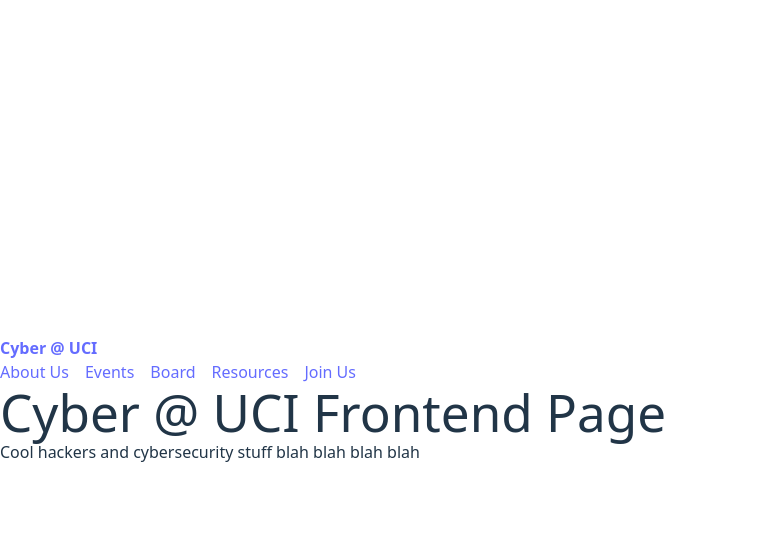
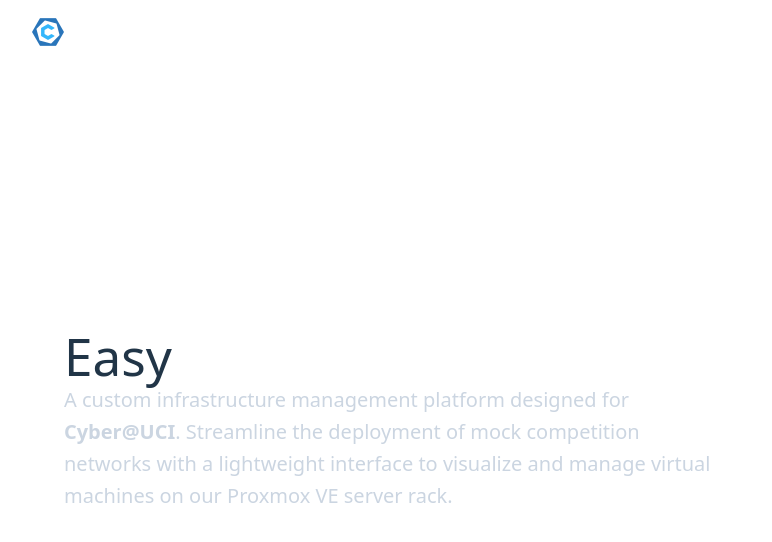
Before and after one commit to padotada/EasyVM_Frontend, a React (Vite) app in the folder easyvm/: page / in a window 1280 px wide. Shown: the top 542 px of the page, without its empty margins (0-772 px from the left). Built offline with nearby package versions, Linux system fonts and the light colour scheme.

Commit message:
changed home page and navbar section

```diff
--- a/easyvm/src/App.tsx
+++ b/easyvm/src/App.tsx
@@ -1,11 +1,12 @@
 import React from "react";
 import { BrowserRouter as Router, Routes, Route, Link } from "react-router-dom";
 
-import Dashboard from "./pages/dashboard";
 import ExistingAllocation from "./pages/existing_allocation";
 import Login from "./pages/login";
 import NewAllocation from "./pages/new_allocation";
 import Settings from "./pages/settings";
+
+import logo from "./assets/logo.png";
 
 interface NavLinkProps {
 	to: string;
@@ -13,10 +14,32 @@ interface NavLinkProps {
 }
 
 const Home: React.FC = () => (
-	<div className="container">
-		<header>
-			<h1>Cyber @ UCI Frontend Page</h1>
-			<p>Cool hackers and cybersecurity stuff blah blah blah blah</p>
+  <div className="home-container" style={{
+    display: 'flex',
+    flexDirection: 'column',
+    alignItems: 'flex-start',
+    justifyContent: 'center',
+    minHeight: '80vh',
+    maxWidth: '900px',
+    margin: '0 auto',
+    padding: '0 2rem'
+  }}>
+    <header style={{ textAlign: 'left' }}>
+      <h1>
+        Easy<span style={{ color: 'white' }}>VM</span>
+      </h1>
+
+      <p style={{
+        fontSize: '1.25rem',
+        lineHeight: '1.6',
+        color: '#cbd5e1',
+        maxWidth: '650px',
+        marginBottom: '2.5rem'
+      }}>
+        A custom infrastructure management platform designed for <strong>Cyber@UCI</strong>.
+        Streamline the deployment of mock competition networks with a lightweight
+        interface to visualize and manage virtual machines on our Proxmox VE server rack.
+      </p>
     </header>
   </div>
 );
@@ -24,7 +47,11 @@ const Home: React.FC = () => (
 const NavLink: React.FC<NavLinkProps> = ({ to, children }) => (
 	<Link
 		to={to}
-		style={{ marginRight: "1rem" }}
+		style={{ marginRight: "1rem",
+      color: "white",
+      textDecoration: "none",
+      fontWeight: "500"
+    }}
 	>
 		{children}
 	</Link>
@@ -33,48 +60,55 @@ const NavLink: React.FC<NavLinkProps> = ({ to, children }) => (
 export default function App() {
   return (
     <Router>
-			<nav>
-				<div className="nav-content">
-					<Link to="/">
-						<strong>Cyber @ UCI</strong>
+      <nav style={{
+        padding: '1rem 0',
+        color: 'white',
+        position: 'fixed',
+        top: 0,
+        left: 0,
+        right: 0,
+        zIndex: 1000,
+        borderBottom: '1px solid rgba(255, 255, 255, 0.1)'
+      }}>
+        <div className="nav-content" style={{
+          display: 'flex',
+          justifyContent: 'space-between',
+          alignItems: 'center',
+          maxWidth: '1700px',
+          margin: '0 auto',
+          padding: '0 2rem'
+        }}>
+          <Link to="/" style={{
+            display: 'flex',
+            alignItems: 'center',
+            gap: '10px',
+            textDecoration: 'none',
+            color: 'white'
+          }}>
+            <img
+              src={logo}
+              alt="Cyber @ UCI Logo"
+              style={{ height: '32px', width: 'auto' }}
+            />
+            <strong style={{ fontSize: '1.2rem' }}>Cyber @ UCI</strong>
           </Link>
 
-					<div className="nav-links">
-						<NavLink to="/about">About Us</NavLink>
-						<NavLink to="/events">Events</NavLink>
-						<NavLink to="/board">Board</NavLink>
-						<NavLink to="/resources">Resources</NavLink>
-						<Link to="/join">Join Us</Link>
+          <div className="nav-links" style={{ display: 'flex', gap: '1rem' }}>
+            <NavLink to="/events">Login</NavLink>
+            <NavLink to="/board">Existing Allocation</NavLink>
+            <NavLink to="/resources">New Allocation</NavLink>
+            <Link to="/join" style={{ color: 'white', textDecoration: 'none' }}>Settings</Link>
           </div>
         </div>
       </nav>
 
-			<main>
+      <main style={{ paddingTop: '80px', paddingLeft: '2rem', paddingRight: '2rem' }}>
         <Routes>
-					<Route
-						path="/"
-						element={<Home />}
-					/>
-					<Route
-						path="/about"
-						element={<Dashboard />}
-					/>
-					<Route
-						path="/board"
-						element={<ExistingAllocation />}
-					/>
-					<Route
-						path="/events"
-						element={<Login />}
-					/>
-					<Route
-						path="/resources"
-						element={<NewAllocation />}
-					/>
-					<Route
-						path="/join"
-						element={<Settings />}
-					/>
+          <Route path="/" element={<Home />} />
+          <Route path="/board" element={<ExistingAllocation />} />
+          <Route path="/events" element={<Login />} />
+          <Route path="/resources" element={<NewAllocation />} />
+          <Route path="/join" element={<Settings />} />
         </Routes>
       </main>
     </Router>
--- a/easyvm/src/pages/dashboard.tsx
+++ /dev/null
@@ -1,12 +0,0 @@
-import React from 'react';
-
-const Dashboard: React.FC = () => {
-    return (
-        <div>
-            <h1>Dashboard Page</h1>
-            <p>Welcome to the Dashboard!</p>
-        </div>
-    );
-};
-
-export default Dashboard;
```
Also changed, not shown: easyvm/src/assets/logo.png (added). Lines whose indentation alone changed are shown as unchanged.
